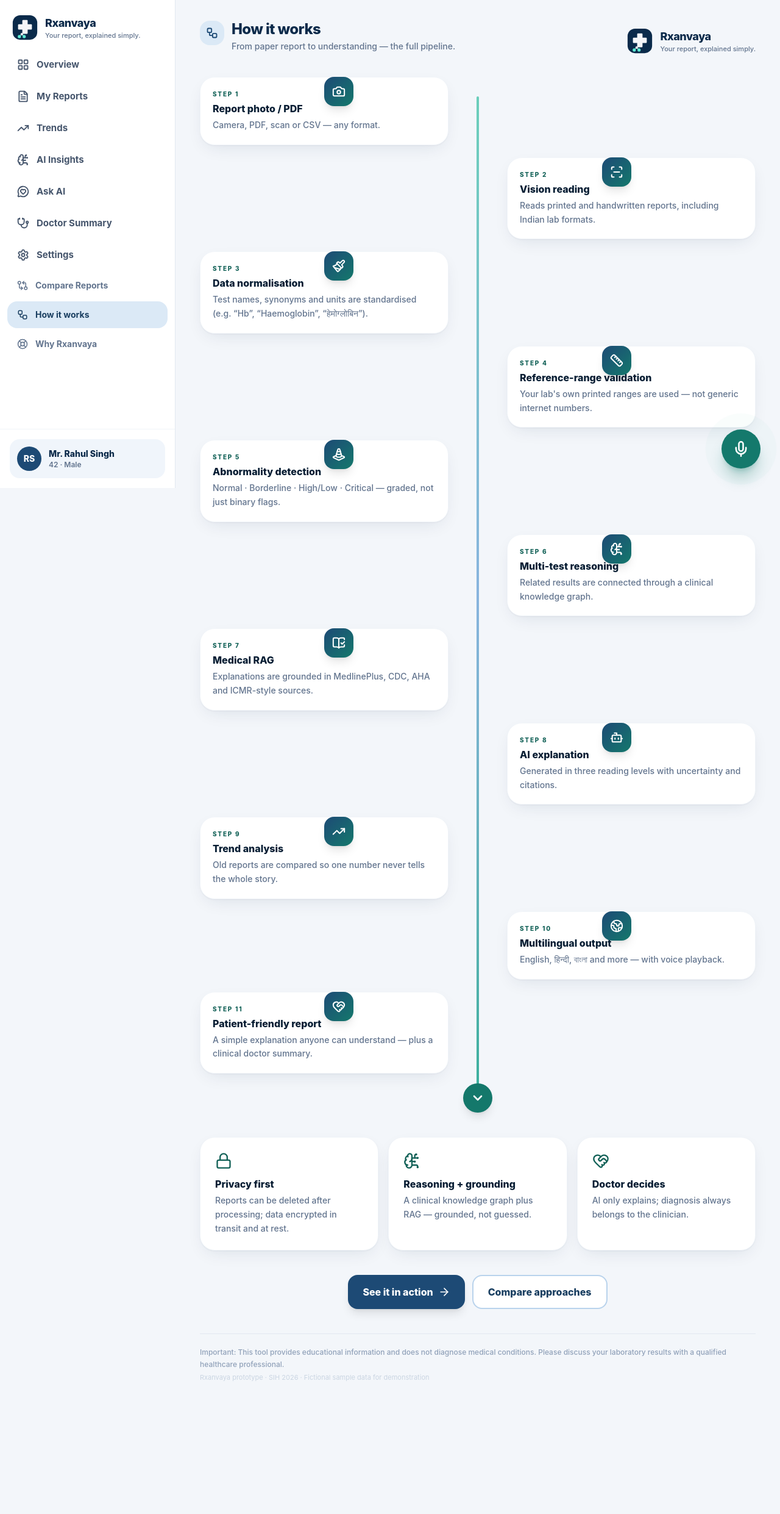
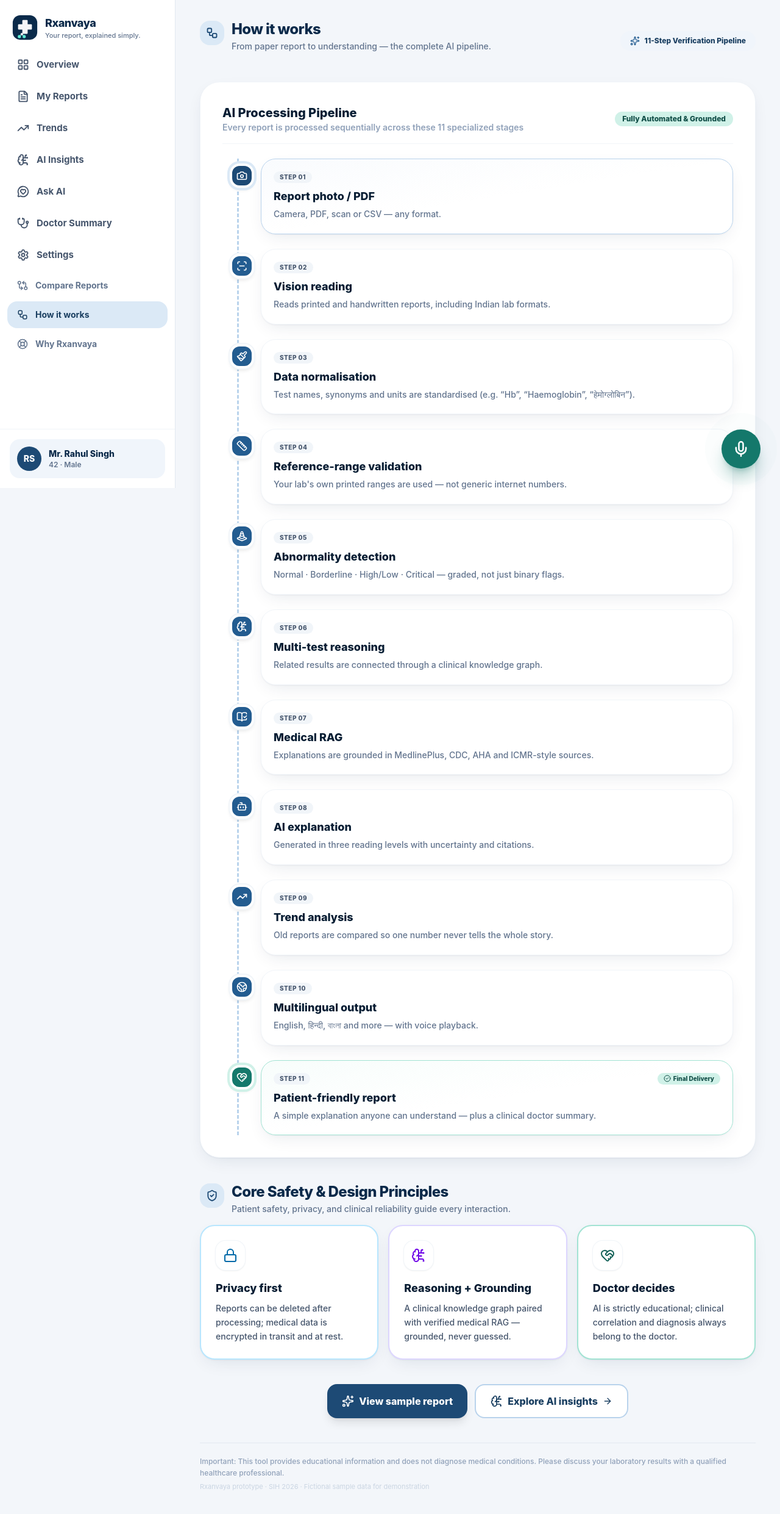
Before and after one commit to yashsva133/anvaya, a Next.js app: page /how in a window 1280 px wide. Shown: the top 2482 px of the page at 61% size. Before the commit the page ends 2331 px from the top, so only its background shows below. Built offline with nearby package versions, Linux system fonts and the light colour scheme.

Commit message:
Redesign How It Works pipeline roadmap to fix node alignment and remove duplicate logo

```diff
--- a/src/app/how/page.tsx
+++ b/src/app/how/page.tsx
@@ -1,6 +1,6 @@
 "use client";
 
-// Screen — "How it works": the full AI pipeline, judge-facing.
+// Screen — "How it works": the full AI pipeline and core principles.
 
 import Link from "next/link";
 import { motion } from "framer-motion";
@@ -10,19 +10,21 @@ import {
   Bot,
   BrainCircuit,
   Camera,
-  ChevronDown,
+  CheckCircle2,
   Globe2,
   HeartHandshake,
   Lock,
   Paintbrush,
   Ruler,
   ScanLine,
+  ShieldCheck,
+  Sparkles,
   TrafficCone,
   TrendingUp,
   Workflow,
 } from "lucide-react";
 import { AppShell } from "@/components/shell";
-import { Logo, SectionTitle } from "@/components/core";
+import { SectionTitle } from "@/components/core";
 import { useI18n, pick } from "@/lib/i18n";
 import { PIPELINE } from "@/lib/data";
 import type { LucideIcon } from "lucide-react";
@@ -47,50 +49,98 @@ export default function HowPage() {
 
   return (
     <AppShell>
-      <div className="flex items-center justify-between">
+      {/* -------------------------------- Header -------------------------------- */}
+      <div className="flex flex-wrap items-center justify-between gap-4">
         <SectionTitle
           icon={Workflow}
           title={t("nav.how")}
           sub={
             hi
-              ? "रिपोर्ट से लेकर समझ तक — पूरा AI पाइपलाइन।"
-              : "From paper report to understanding — the full pipeline."
+              ? "रिपोर्ट से लेकर समझ तक — पूरा AI पाइपलाइन और कार्यप्रणाली।"
+              : "From paper report to understanding — the complete AI pipeline."
           }
         />
-        <span className="hidden md:block">
-          <Logo />
+        <div className="hidden sm:flex items-center gap-2 rounded-full bg-brand-50 px-4 py-2 text-xs font-extrabold text-brand-800">
+          <Sparkles className="h-4 w-4 text-brand-600" />
+          {hi ? "11-चरणीय सत्यापन पाइपलाइन" : "11-Step Verification Pipeline"}
+        </div>
+      </div>
+
+      {/* --------------------------- Pipeline Roadmap --------------------------- */}
+      <section className="mt-8">
+        <div className="card-shadow rounded-[2rem] border border-slate-100 bg-white p-5 sm:p-7 md:p-9">
+          <div className="mb-6 flex flex-wrap items-center justify-between gap-3 border-b border-slate-100 pb-4">
+            <div>
+              <h2 className="text-lg sm:text-xl font-extrabold text-brand-950">
+                {hi ? "AI विश्लेषण पाइपलाइन" : "AI Processing Pipeline"}
+              </h2>
+              <p className="text-xs sm:text-sm font-semibold text-slate-400">
+                {hi
+                  ? "हर रिपोर्ट इन 11 विशेष चरणों से होकर गुजरती है"
+                  : "Every report is processed sequentially across these 11 specialized stages"}
+              </p>
+            </div>
+            <span className="rounded-full bg-mint-100 px-3 py-1 text-xs font-extrabold text-mint-800">
+              {hi ? "पूर्ण स्वचालित + सत्यापित" : "Fully Automated & Grounded"}
             </span>
           </div>
 
-      {/* pipeline */}
-      <div className="relative mt-6">
-        <div className="absolute bottom-8 left-6 top-8 w-1 rounded-full bg-gradient-to-b from-mint-300 via-brand-300 to-mint-400 md:left-1/2 md:-translate-x-1/2" />
-        <div className="space-y-5">
+          {/* Stepped Timeline Rail */}
+          <div className="relative ml-4 sm:ml-6 border-l-[3px] border-dashed border-brand-200 pl-6 sm:pl-9 space-y-5 sm:space-y-6">
             {PIPELINE.map((step, i) => {
               const Icon = ICON_MAP[step.icon] ?? Camera;
-            const left = i % 2 === 0;
+              const isFirst = i === 0;
+              const isLast = i === PIPELINE.length - 1;
+
               return (
                 <motion.div
                   key={step.title.en}
-                initial={{ opacity: 0, y: 18 }}
-                whileInView={{ opacity: 1, y: 0 }}
-                viewport={{ once: true, margin: "-40px" }}
-                transition={{ duration: 0.45, delay: 0.03 * i }}
-                className={`relative flex gap-4 md:w-1/2 ${
-                  left ? "md:pr-12" : "md:ml-auto md:pl-12 md:flex-row-reverse"
+                  initial={{ opacity: 0, x: -12 }}
+                  whileInView={{ opacity: 1, x: 0 }}
+                  viewport={{ once: true, margin: "-30px" }}
+                  transition={{ duration: 0.4, delay: i * 0.04 }}
+                  className="relative"
+                >
+                  {/* Timeline Node Badge - perfectly centered on rail */}
+                  <span
+                    className={`absolute -left-[39px] sm:-left-[51px] top-2 flex h-9 w-9 sm:h-10 sm:w-10 items-center justify-center rounded-2xl border-4 border-white text-white shadow-md transition-all ${
+                      isFirst
+                        ? "bg-brand-700 ring-4 ring-brand-100"
+                        : isLast
+                          ? "bg-mint-600 ring-4 ring-mint-100"
+                          : "bg-brand-600 ring-2 ring-slate-100"
                     }`}
                   >
-                <span className="relative z-10 flex h-12 w-12 shrink-0 items-center justify-center rounded-2xl bg-gradient-to-br from-brand-700 to-mint-600 text-white shadow-lg md:absolute md:left-1/2 md:-translate-x-1/2">
-                  <Icon className="h-5.5 h-[22px] w-[22px]" strokeWidth={2.2} />
+                    <Icon className="h-4 w-4 sm:h-[18px] sm:w-[18px]" strokeWidth={2.2} />
                   </span>
-                <div className="card-shadow flex-1 rounded-3xl border border-slate-100 bg-white p-5 transition hover:-translate-y-0.5 hover:border-mint-300">
-                  <p className="flex items-center gap-2 text-[10px] font-extrabold uppercase tracking-[0.18em] text-mint-700">
-                    {hi ? "चरण" : "Step"} {i + 1}
-                  </p>
-                  <p className="mt-1 text-base font-extrabold text-brand-950">
+
+                  {/* Step Content Card */}
+                  <div
+                    className={`card-shadow group rounded-3xl border p-4 sm:p-5 transition-all hover:-translate-y-0.5 hover:shadow-md ${
+                      isFirst
+                        ? "border-brand-200 bg-gradient-to-br from-brand-50/40 via-white to-white"
+                        : isLast
+                          ? "border-mint-200 bg-gradient-to-br from-mint-50/40 via-white to-white"
+                          : "border-slate-100 bg-white hover:border-brand-200"
+                    }`}
+                  >
+                    <div className="flex flex-wrap items-center justify-between gap-2">
+                      <span className="inline-flex items-center gap-1.5 rounded-full bg-slate-100 px-2.5 py-0.5 text-[10px] font-extrabold uppercase tracking-wider text-slate-600">
+                        {hi ? "चरण" : "Step"} {String(i + 1).padStart(2, "0")}
+                      </span>
+                      {isLast && (
+                        <span className="inline-flex items-center gap-1 rounded-full bg-mint-100 px-2.5 py-0.5 text-[10px] font-extrabold text-mint-800">
+                          <CheckCircle2 className="h-3 w-3" />
+                          {hi ? "अंतिम आउटपुट" : "Final Delivery"}
+                        </span>
+                      )}
+                    </div>
+
+                    <h3 className="mt-2 text-base sm:text-lg font-extrabold text-brand-950">
                       {pick(step.title, s.lang)}
-                  </p>
-                  <p className="mt-1 text-sm font-medium leading-relaxed text-slate-500">
+                    </h3>
+
+                    <p className="mt-1 text-xs sm:text-sm font-medium leading-relaxed text-slate-500">
                       {pick(step.desc, s.lang)}
                     </p>
                   </div>
@@ -98,40 +148,46 @@ export default function HowPage() {
               );
             })}
           </div>
-        <motion.div
-          initial={{ opacity: 0 }}
-          whileInView={{ opacity: 1 }}
-          viewport={{ once: true }}
-          className="relative z-10 mx-auto mt-4 flex h-12 w-12 items-center justify-center rounded-full bg-mint-600 text-white shadow-lg md:mx-auto"
-          style={{ marginLeft: "auto", marginRight: "auto" }}
-        >
-          <ChevronDown className="h-6 w-6" strokeWidth={2.6} />
-        </motion.div>
         </div>
+      </section>
 
-      {/* principles */}
-      <div className="mt-10 grid gap-4 md:grid-cols-3">
+      {/* ------------------------- Core Trust Principles ------------------------- */}
+      <section className="mt-10">
+        <SectionTitle
+          icon={ShieldCheck}
+          title={hi ? "हमारे मूल सिद्धांत" : "Core Safety & Design Principles"}
+          sub={
+            hi
+              ? "रोगी सुरक्षा, डेटा गोपनीयता और क्लिनिकल विश्वसनीयता सर्वोपरि हैं।"
+              : "Patient safety, privacy, and clinical reliability guide every interaction."
+          }
+        />
+
+        <div className="grid gap-4 md:grid-cols-3">
           {[
             {
               icon: Lock,
               title: hi ? "निजता पहले" : "Privacy first",
               desc: hi
-              ? "रिपोर्ट पूरा होते ही मूल छवि हटाई जा सकती है; डेटा एन्क्रिप्टेड।"
-              : "Reports can be deleted after processing; data encrypted in transit and at rest.",
+                ? "रिपोर्ट पूरा होते ही मूल छवि हटाई जा सकती है; डेटा एन्क्रिप्टेड और सुरक्षित रहता है।"
+                : "Reports can be deleted after processing; medical data is encrypted in transit and at rest.",
+              tint: "bg-sky-50 text-sky-700 border-sky-200",
             },
             {
               icon: BrainCircuit,
-            title: hi ? "तर्क + स्रोत" : "Reasoning + grounding",
+              title: hi ? "तर्क + स्रोत" : "Reasoning + Grounding",
               desc: hi
-              ? "नॉलेज-ग्राफ़ नियम और RAG मिलकर काम करते हैं — अंदाज़ा नहीं।"
-              : "A clinical knowledge graph plus RAG — grounded, not guessed.",
+                ? "क्लिनिकल नॉलेज-ग्राफ़ नियम और विश्वसनीय RAG मिलकर काम करते हैं — कोई निराधार अंदाज़ा नहीं।"
+                : "A clinical knowledge graph paired with verified medical RAG — grounded, never guessed.",
+              tint: "bg-violet-50 text-violet-700 border-violet-200",
             },
             {
               icon: HeartHandshake,
-            title: hi ? "मनुष्य निर्णयकर्ता" : "Doctor decides",
+              title: hi ? "चिकित्सक ही निर्णायक" : "Doctor decides",
               desc: hi
-              ? "AI केवल समझाता है; निदान हमेशा डॉक्टर का होता है।"
-              : "AI only explains; diagnosis always belongs to the clinician.",
+                ? "AI केवल रोगी को समझाने और शिक्षित करने के लिए है; अंतिम निदान हमेशा डॉक्टर का होता है।"
+                : "AI is strictly educational; clinical correlation and diagnosis always belong to the doctor.",
+              tint: "bg-mint-50 text-mint-700 border-mint-200",
             },
           ].map((x, i) => (
             <motion.div
@@ -140,29 +196,34 @@ export default function HowPage() {
               whileInView={{ opacity: 1, y: 0 }}
               viewport={{ once: true }}
               transition={{ delay: i * 0.08 }}
-            className="card-shadow rounded-3xl border border-slate-100 bg-white p-6"
+              className={`card-shadow rounded-3xl border-2 p-6 bg-white transition hover:-translate-y-0.5 ${x.tint}`}
             >
-            <x.icon className="h-7 w-7 text-mint-700" />
-            <p className="mt-3 text-base font-extrabold text-brand-950">{x.title}</p>
-            <p className="mt-1 text-sm font-medium leading-relaxed text-slate-500">{x.desc}</p>
+              <div className="flex h-12 w-12 items-center justify-center rounded-2xl bg-white shadow-sm ring-1 ring-slate-100">
+                <x.icon className="h-6 w-6" />
+              </div>
+              <h3 className="mt-4 text-base sm:text-lg font-extrabold text-brand-950">{x.title}</h3>
+              <p className="mt-2 text-xs sm:text-sm font-medium leading-relaxed text-slate-600">{x.desc}</p>
             </motion.div>
           ))}
         </div>
+      </section>
 
-      {/* CTA */}
+      {/* ------------------------------- Footer CTA ------------------------------ */}
       <div className="mt-10 flex flex-wrap justify-center gap-3">
         <Link
-          href="/insights"
+          href="/dashboard"
           className="inline-flex min-h-14 items-center gap-2 rounded-2xl bg-brand-700 px-6 text-base font-extrabold text-white shadow-lg transition hover:bg-brand-600 active:scale-95"
         >
-          {hi ? "इसे काम करते देखें" : "See it in action"}
-          <ArrowRight className="h-5 w-5" />
+          <Sparkles className="h-5 w-5" />
+          {hi ? "रिपोर्ट देखें" : "View sample report"}
         </Link>
         <Link
-          href="/why"
+          href="/insights"
           className="inline-flex min-h-14 items-center gap-2 rounded-2xl border-2 border-brand-200 bg-white px-6 text-base font-extrabold text-brand-800 transition hover:border-brand-400 active:scale-95"
         >
-          {hi ? "तुलना देखें" : "Compare approaches"}
+          <BrainCircuit className="h-5 w-5" />
+          {hi ? "AI इनसाइट्स देखें" : "Explore AI insights"}
+          <ArrowRight className="h-4 w-4" />
         </Link>
       </div>
     </AppShell>
```
Lines whose indentation alone changed are shown as unchanged.
